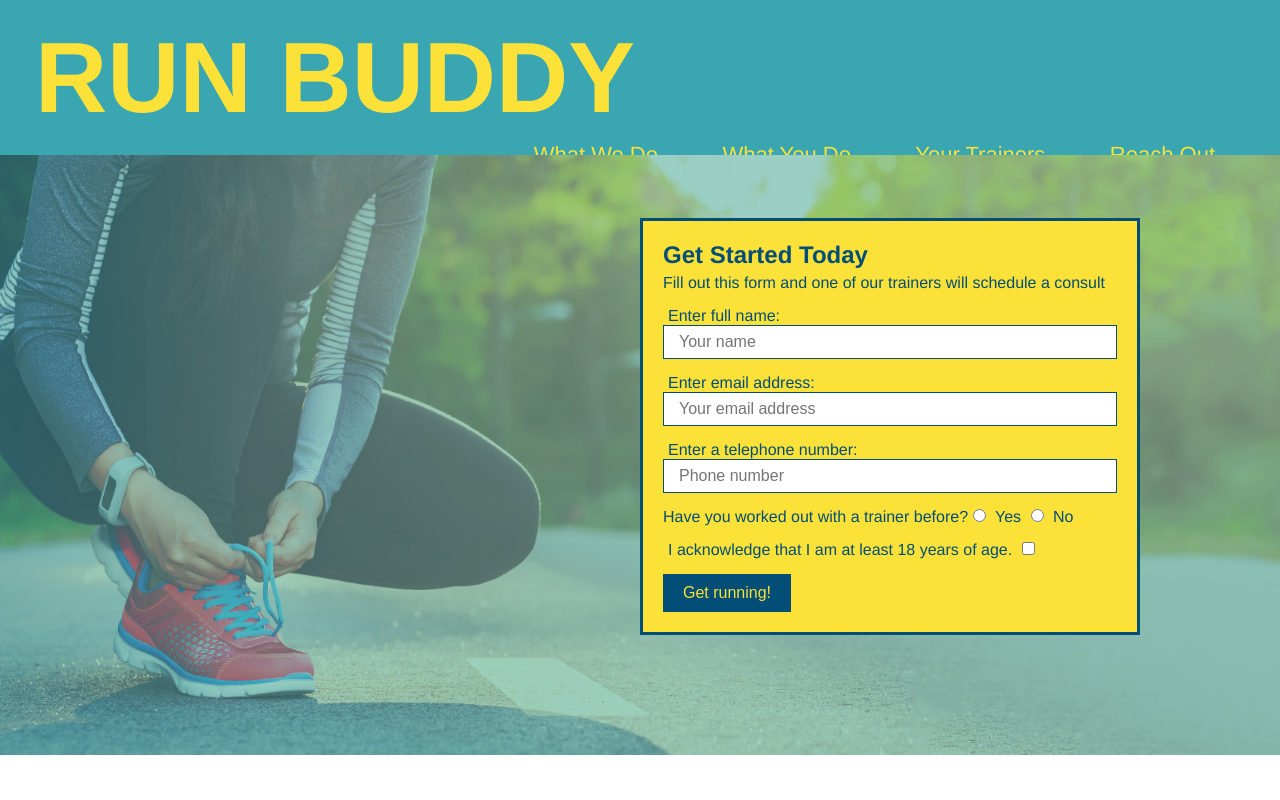
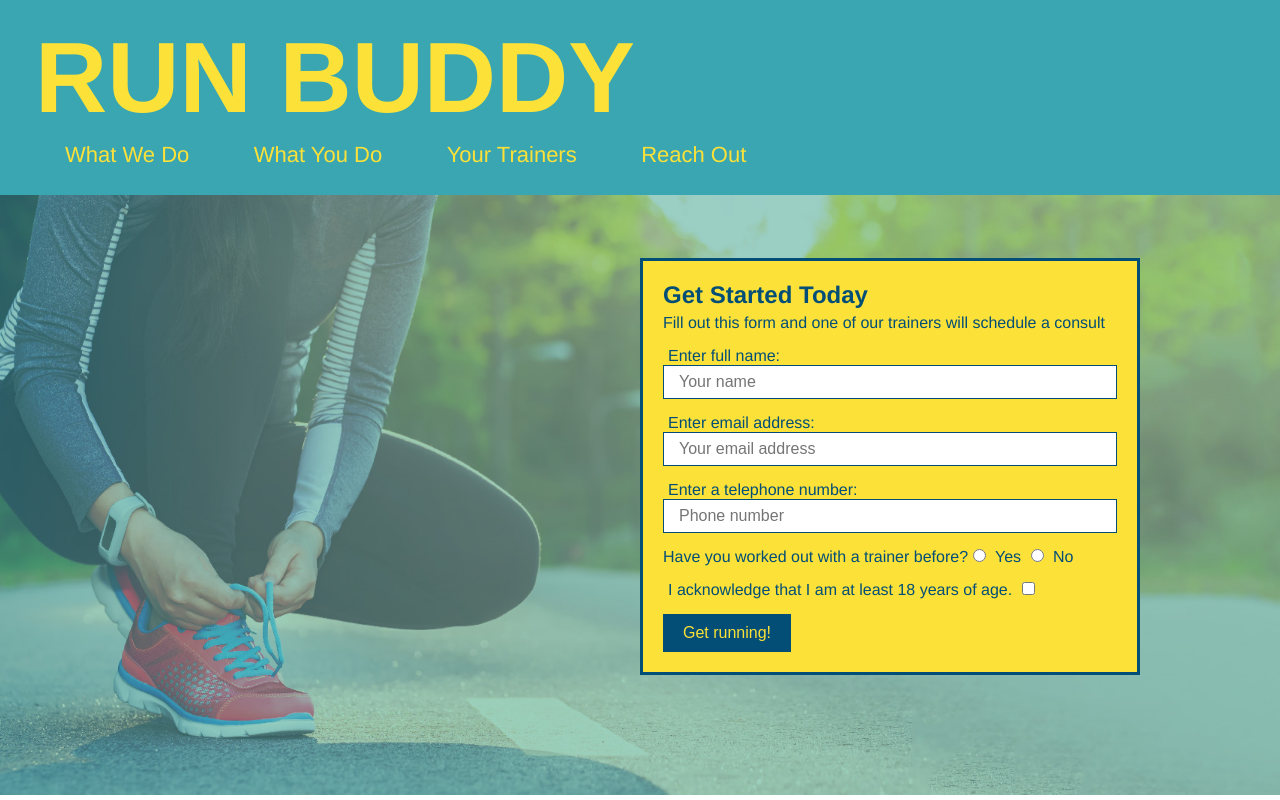
Before and after one commit to ElyCano/run-buddy, a plain HTML site: page index.html in a window 1280 px wide. Shown: the top 800 px of the page. Drawn offline with Linux system fonts and the light colour scheme.

Commit message:
add flexbox to header

```diff
--- a/assets/css/style.css
+++ b/assets/css/style.css
@@ -14,6 +14,9 @@
 header {
   padding: 20px 35px;
   background-color: #39a6b2;
+  display: flex;
+  justify-content: space-between;
+  flex-wrap: wrap;
 }
 
 header h1 {
@@ -21,15 +24,14 @@
   font-size: 36px;
   color: #fce138;
   margin: 0;
-    display: inline;
 }
+
 header a {
   text-decoration: none;
   color: #fce138;
 }
 
 header nav {
-    float: right;
   margin: 7px 0;
 }
 
@@ -72,7 +74,7 @@
 
 /* Hero Style Start */
 .hero {
-    background-image: url('../images/hero-bg.jpg');
+  background-image: url("../images/hero-bg.jpg");
   height: 600px;
   background-size: cover;
   background-position: center;
@@ -179,7 +181,6 @@
   border-color: #39a6b2;
 }
 
-
 .steps div {
   margin-bottom: 80px;
 }
@@ -204,7 +205,6 @@
 }
 
 .trainers {
-
   text-align: center;
 }
 
@@ -222,7 +222,6 @@
 }
 
 .trainer-bio {
-
   padding: 35px;
   float: left;
   width: 65%;
@@ -286,7 +285,8 @@
   font-size: 32px;
 }
 
-  .contact-info p, .contact-info address {
+.contact-info p,
+.contact-info address {
   margin: 20px 0;
   line-height: 1.5;
   font-size: 20px;
@@ -298,8 +298,6 @@
 }
 
 /* REACH OUT STYLES END */
-
-
 
 .page-title {
   color: #fce138;
```
Lines whose indentation alone changed are shown as unchanged.
